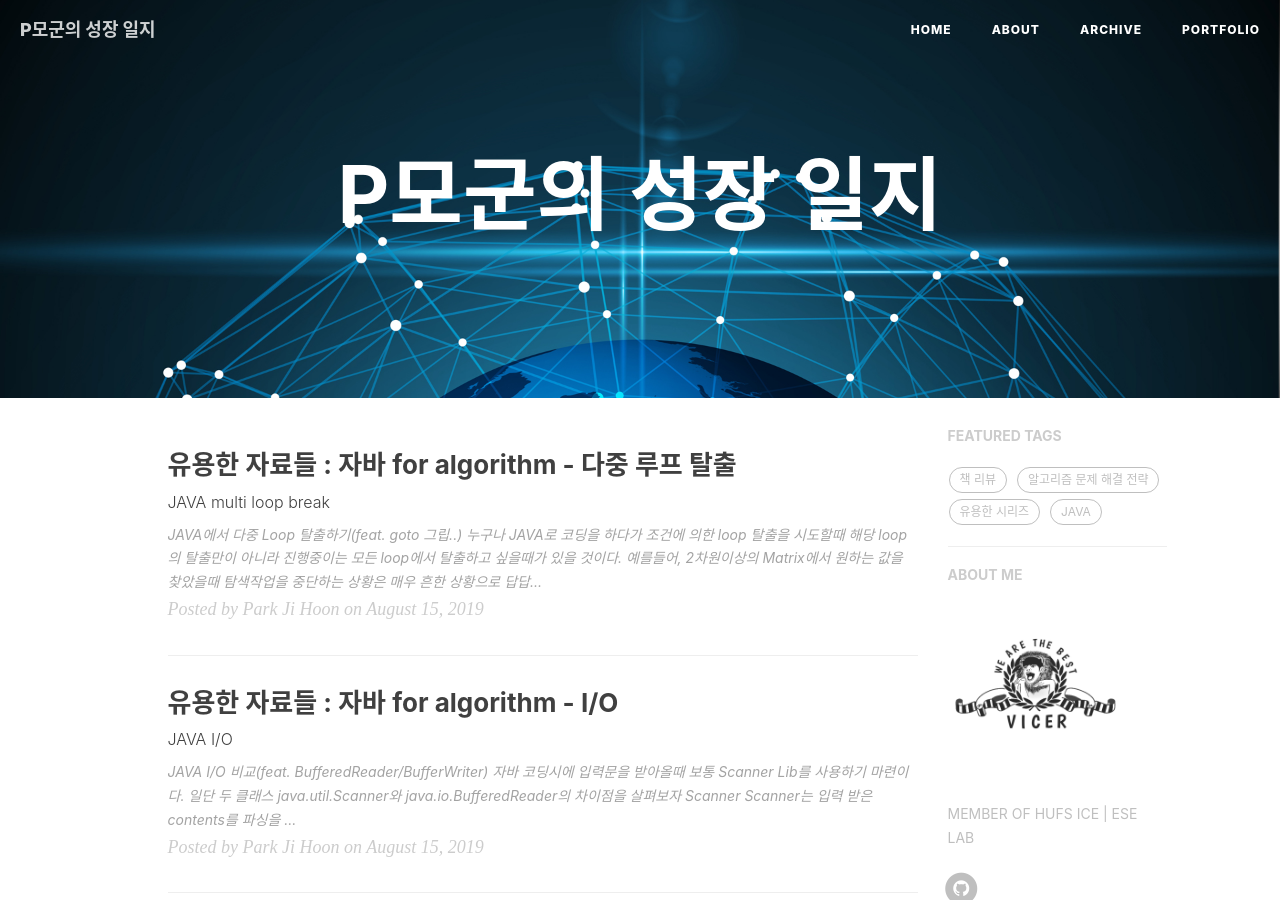
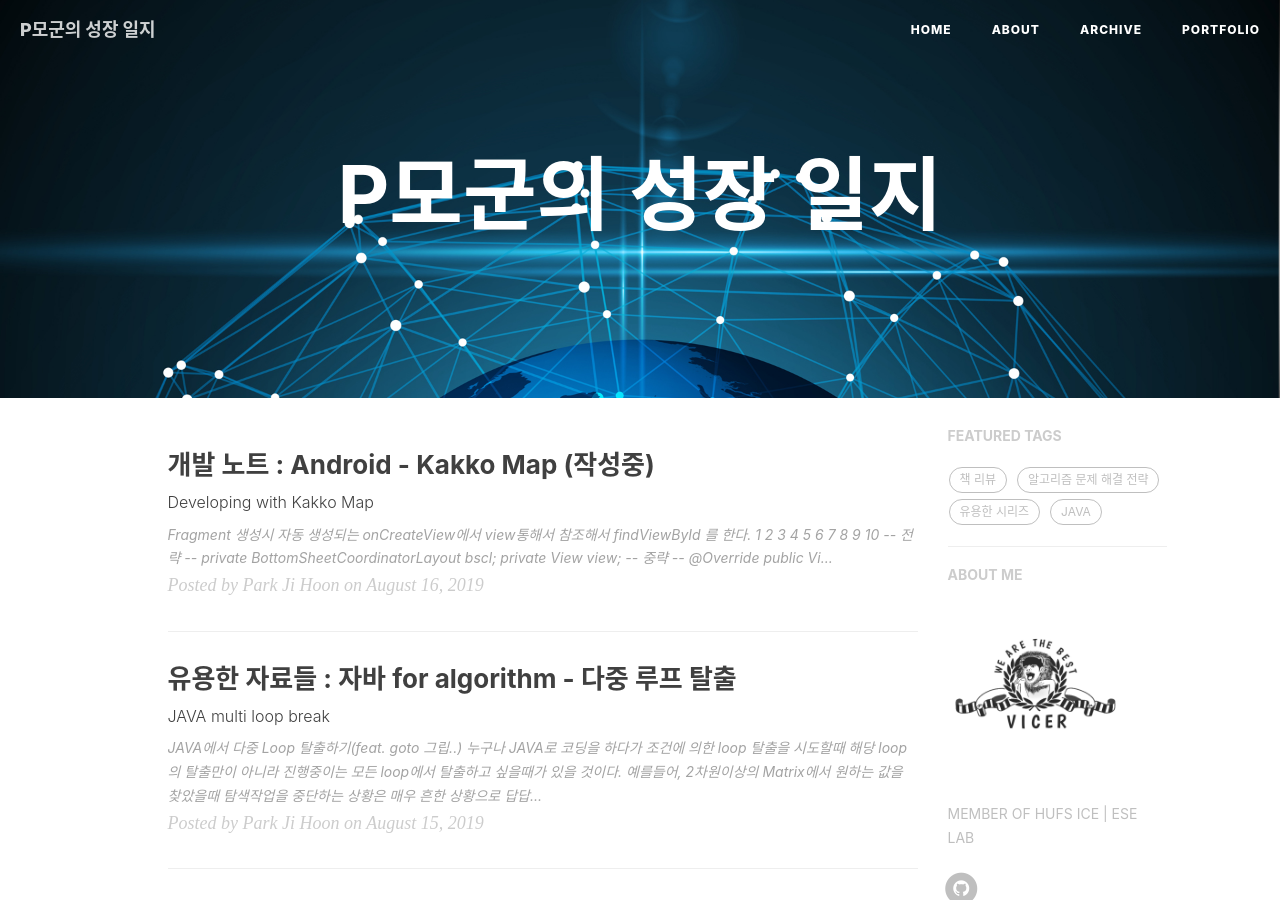
Before and after one commit to ggoowlgns/ggoowlgns.github.io, a Jekyll site: the page built from index.html, in a window 1280 px wide and 900 px high. Built offline with Jekyll 4.4.1, drawn with Linux system fonts in a browser that asks for light colours; nearby versions of some CDN libraries; the list of posts is cut into pages by our own code; comment, search, counter and statistics services are not loaded; some of the changed text lies outside the part shown.

Commit message:
update kips_edge & add devNote Android

````diff
--- a/_posts/2019-08-10-kips_edge_computing-post.md
+++ b/_posts/2019-08-10-kips_edge_computing-post.md
@@ -35,15 +35,22 @@
 결과 Edge Computing 을 활용한 서비스가 높은 응답(서비스) 속도를 보여주었다 -->
 
 ###### <center>요  약</center>
-###### <center> Amazon Go와 같은 완전한 무인 마켓은 엄청난 량의 이미지 처리 프로세스가 요구된다. 이러한 무인마켓  </center>
+###### <center>
+
+Amazon Go와 같은 완전한 무인 마켓은 대용량의 이미지 처리 프로세스와 소모 대역폭이 요구된다. 본 논문에서는 엣지 컴퓨팅을 무인마켓에 도입하여 각 말단 디바이스로 부터 실시간 영상 정보, 센서 정보 등을 근처 엣지 디바이스에서 수집하여 처리한다. 또한 수집하는 과정에서 사용되는 실시간 영상 스트리밍시 로컬 네트워크의 효율적인 대역폭 할당을 위해 다중 스트림에 적합한 대역폭 할당 기법을 제안한다. 카메라 단위와 매대 단위로 구분해서, 각 카메라 별로는 모션 인식기술을 활용하여 영상의 해상도를 평소에는 저해상도로 송신하고 프레임 변화가 감지되면 각 이미지 프로세스에서 요구되는 해상도로 조절하였다. 매대 단위로는 네트워크에서 수용가능한 대역폭 임계치에 도달하게되면 매대별 우선순위에 따른 대역폭 할당 스케줄링 기법을 구현하였다. (모든 처리는 엣지 디바이스에서 명령 하달에 의해 처리된다.) 이를 통해 엣지 컴퓨팅 사용시에 향상된 응답 시간을 보여주고, ( 효율적인 네트워크 활용을 통해 가용가능한 매대수의 증감을 보였다 ) or (peak rate 감소를 통한 다중 송신 이득의 향상을 보였다)(?).
+
+
+<!-- 결과 : 소모 대역폭 감소, peak rate 감소를 통한 다중 송신 이득의 향상
+목표 : 매대수 상승?
+효율적? - 무인 마켓의 과부화로 인한 오작동 방지 -->
+
+</center>
 
 
 
 ##### 1. 서론
-##### 2. 선행 연구
-###### 2.1. 엣지 컴퓨팅 (Edge Computing)
-###### 2.2. 클라우드 컴퓨팅과의 비교
-##### 3. 제안하는 자원 분배 방법
+##### 2. 엣지 컴퓨팅 기반 무인 마켓 아키텍쳐
+##### 3. 엣지 컴퓨팅 효율화를 위한 자원 분배 기법
 ##### 4. 실험
 ###### 4.1. 실험환경
 ###### 4.2. 실험결과
--- /dev/null
+++ b/_posts/2019-08-16-devNote_android_1-post.md
@@ -0,0 +1,44 @@
+---
+title:      "개발 노트 : Android - Kakko Map (작성중)"
+subtitle:   "Developing with Kakko Map"
+date:       2019-08-16
+author:     "Park Ji Hoon"
+header-img: "img/java_back.png"
+header-mask: 0.3
+catalog:    True
+use_math: true
+tags:
+    - 개발 노트
+    - Android
+
+
+---
+>
+
+Fragment 생성시 자동 생성되는 onCreateView에서 view통해서 참조해서 findViewById 를 한다.
+
+```java
+-- 전략 --
+private BottomSheetCoordinatorLayout bscl;
+private View view;
+-- 중략 --
+@Override
+    public View onCreateView(LayoutInflater inflater, ViewGroup container, Bundle savedInstanceState) {
+        view =  inflater.inflate(R.layout.fragment_franchisee_map, container, false);
+        bscl =  (BottomSheetCoordinatorLayout)view.findViewById(R.id.bscl);
+    }
+-- 후략 --
+```
+
+View
+
+
+
+$End $ $of $ $Posting $
+
+
+#### Reference
+ - [[JAVA]이중루프, for문 빠져나가는 방법 - 손쉽게 코딩하기][1]
+
+
+[1]:https://docu94.tistory.com/41
````
